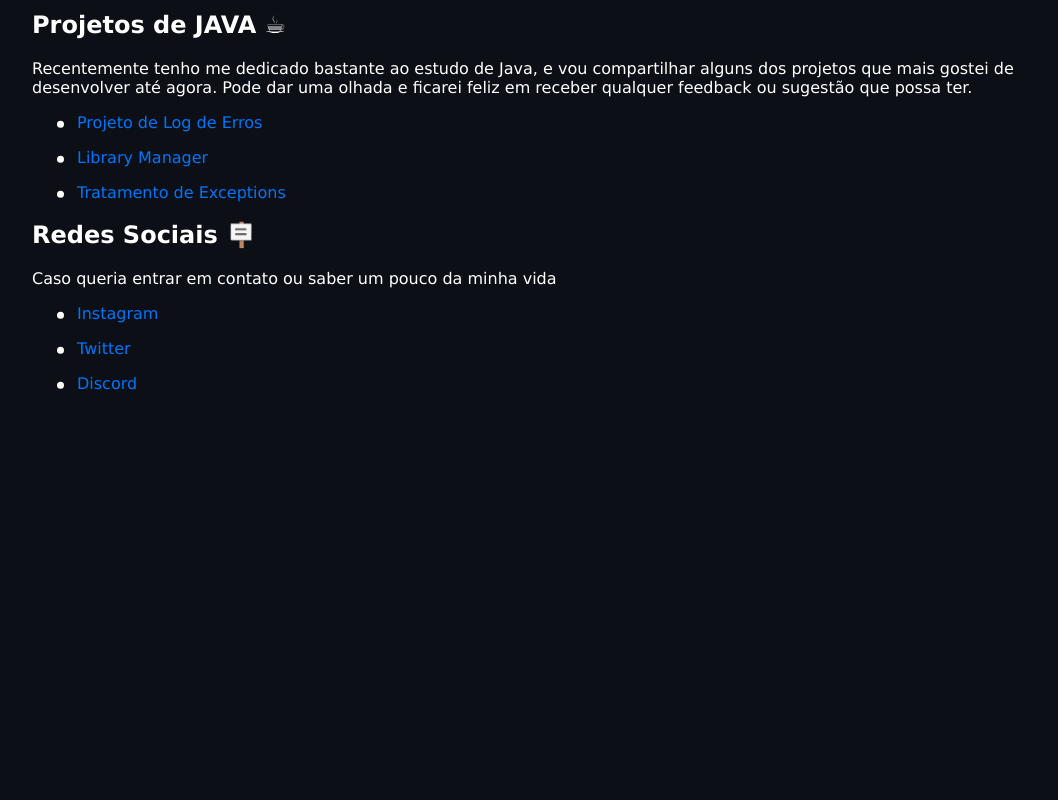
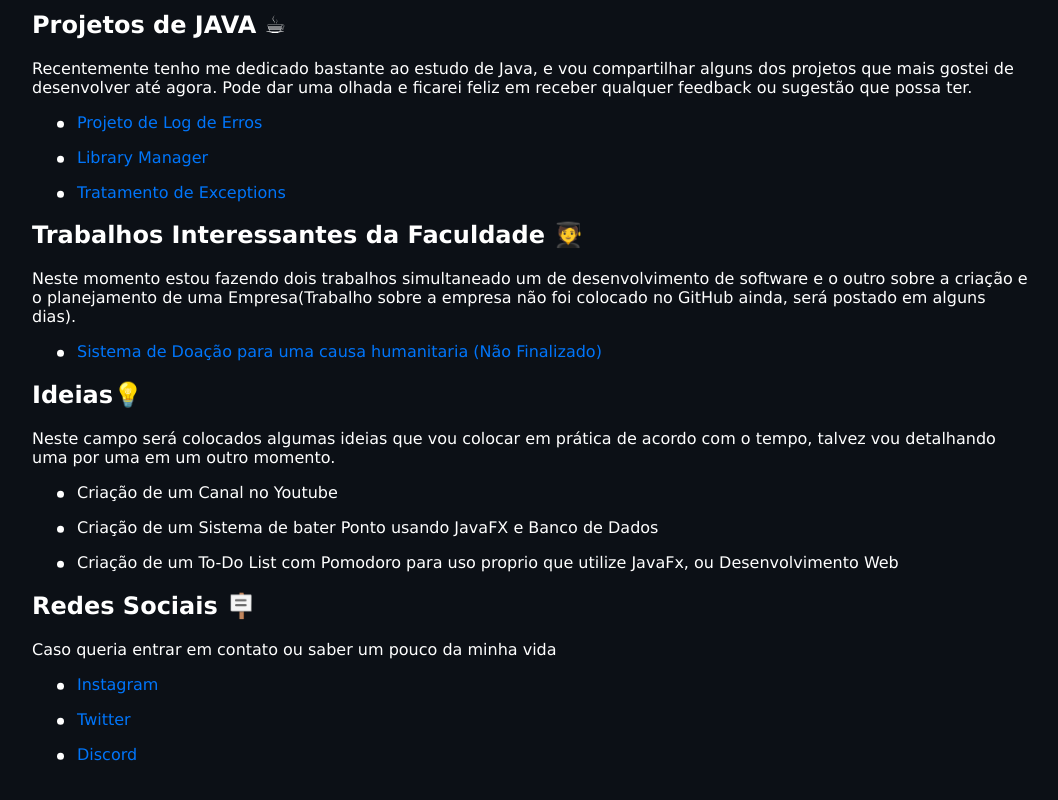
Before and after one commit to YuriOliveira1/YuriOliveira1.github.io, a plain HTML site: page index.html in a window 1280 px wide. Shown: the part 428-1228 px from the top of the page, without its empty margins (81-1139 px from the left). Before the commit the page ends 942 px from the top, so only its background shows below. Drawn offline with Linux system fonts and the light colour scheme.

Commit message:
Update index.html

```diff
--- a/index.html
+++ b/index.html
@@ -34,8 +34,11 @@
             <p>Comprei um Arduino e decidi compartilhar meus projetos e o que estou aprendendo no GitHub.
                 Vou mostrar toda a minha jornada desde os primeiros passos até projetos mais avançados.
             </p>
-            <p class="bullet space-text"><a href="https://github.com/YuriOliveira1/Arduino/tree/main">Material Proprio sobre Arduino</a></p>
-            <p class="bullet space-text"><a href="https://github.com/YuriOliveira1/Arduino/tree/main/Projects/HelloWorldArduino">Primeiro "Hello World" no Arduino</a></p>
+            <p class="bullet space-text"><a href="https://github.com/YuriOliveira1/Arduino/tree/main">Material Proprio
+                    sobre Arduino</a></p>
+            <p class="bullet space-text"><a
+                    href="https://github.com/YuriOliveira1/Arduino/tree/main/Projects/HelloWorldArduino">Primeiro "Hello
+                    World" no Arduino</a></p>
         </article>
         <article>
             <h2>Projetos de JAVA ☕</h2>
@@ -43,10 +46,30 @@
                 projetos que mais gostei de desenvolver até agora. Pode dar uma olhada e ficarei feliz em
                 receber qualquer feedback ou sugestão que possa ter.
             </p>
-            <p class="bullet space-text"><a href="https://github.com/YuriOliveira1/PSC-LogErros">Projeto de Log de Erros</a></p>
-            <p class="bullet space-text"><a href="https://github.com/YuriOliveira1/Library-Manager"> Library Manager</a></p>
-            <p class="bullet space-text"><a href="https://github.com/YuriOliveira1/Atv2105">Tratamento de Exceptions</a></p>
+            <p class="bullet space-text"><a href="https://github.com/YuriOliveira1/PSC-LogErros">Projeto de Log de
+                    Erros</a></p>
+            <p class="bullet space-text"><a href="https://github.com/YuriOliveira1/Library-Manager"> Library Manager</a>
+            </p>
+            <p class="bullet space-text"><a href="https://github.com/YuriOliveira1/Atv2105">Tratamento de Exceptions</a>
+            </p>
         </article>
+        <article>
+            <h2>Trabalhos Interessantes da Faculdade 🧑‍🎓</h2>
+            <p> Neste momento estou fazendo dois trabalhos simultaneado um de desenvolvimento de software e o outro
+                sobre a criação e o planejamento de uma Empresa(Trabalho sobre a empresa não foi colocado no GitHub
+                ainda, será postado em alguns dias).
+            </p>
+            <p class="bullet space-text"><a href="https://github.com/YuriOliveira1/trabalho_final_psc">Sistema de Doação
+                    para uma causa humanitaria (Não Finalizado)</a></p>
+            <article>
+                <article>
+                    <h2>Ideias💡</h2>
+                    <p> Neste campo será colocados algumas ideias que vou colocar em prática de acordo com o tempo,
+                        talvez vou detalhando uma por uma em um outro momento.
+                    <p class="bullet space-text">Criação de um Canal no Youtube</p>
+                    <p class="bullet space-text">Criação de um Sistema de bater Ponto usando JavaFX e Banco de Dados</p>
+                    <p class="bullet space-text">Criação de um To-Do List com Pomodoro para uso proprio que utilize
+                        JavaFx, ou Desenvolvimento Web</p>
                     <article>
                         <h2>Redes Sociais 🪧</h2>
                         <p>Caso queria entrar em contato ou saber um pouco da minha vida</p>
```
Lines whose indentation alone changed are shown as unchanged.
